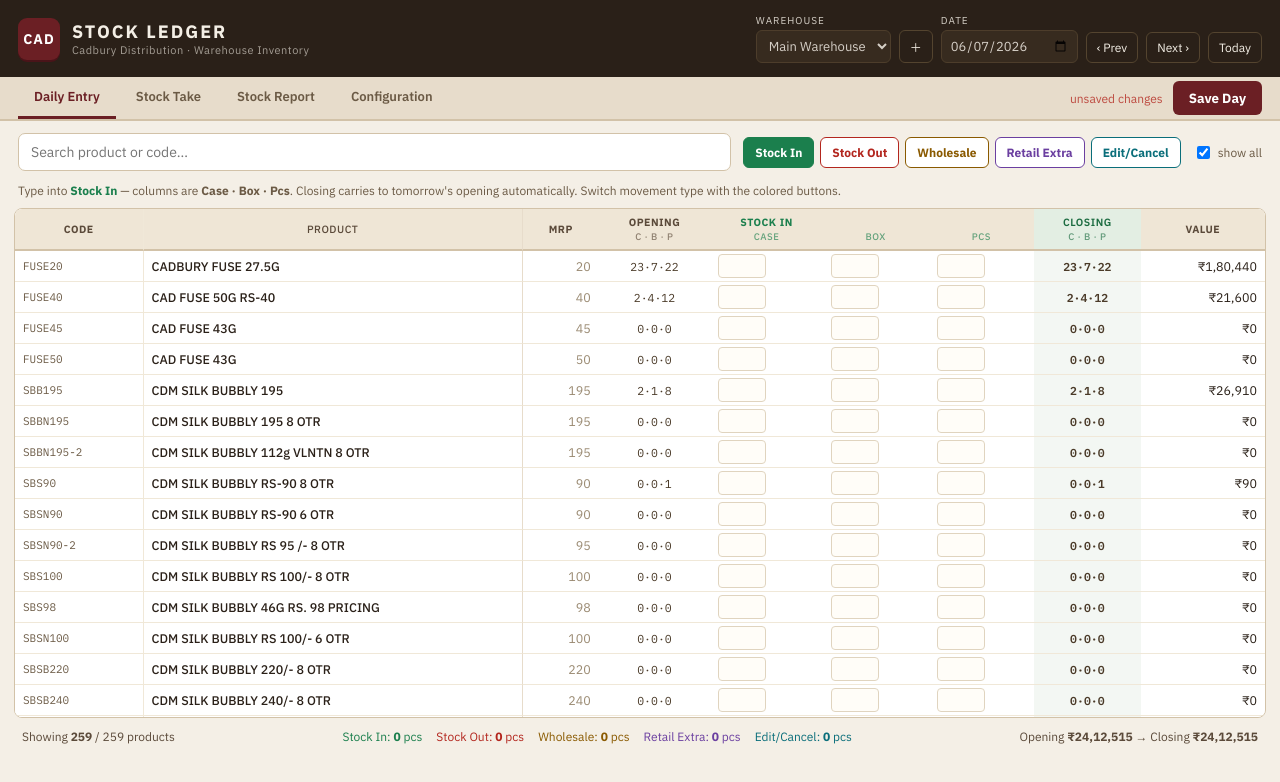
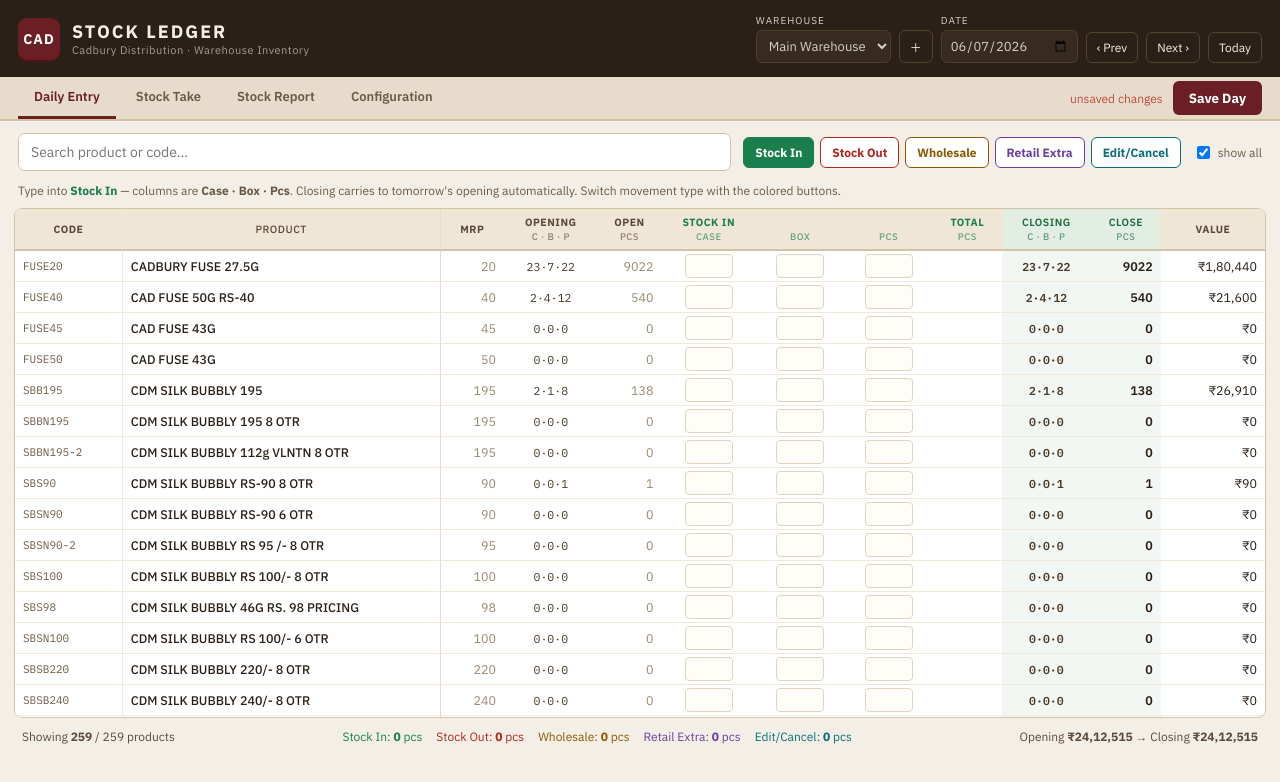
Before and after one commit to Jaincoder07/cadbury-stock-ledger, a React (Vite) app: page / in a window 1280 px wide. Shown: the top 782 px of the page. Built offline with nearby package versions, Linux system fonts and the light colour scheme.

Commit message:
Daily Entry: total pcs columns for opening, movement and closing; center inputs under headers

```diff
--- a/src/App.jsx
+++ b/src/App.jsx
@@ -502,10 +502,13 @@
                   <th className="stick desc">Product</th>
                   <th className="num">MRP</th>
                   <th className="grp">Opening<br /><span>C · B · P</span></th>
+                  <th className="num">Open<br /><span>Pcs</span></th>
                   <th className="grp" style={{ color: activeMv.color }}>{activeMv.label}<br /><span>Case</span></th>
                   <th className="grp" style={{ color: activeMv.color }}><br /><span>Box</span></th>
                   <th className="grp" style={{ color: activeMv.color }}><br /><span>Pcs</span></th>
+                  <th className="num" style={{ color: activeMv.color }}>Total<br /><span>Pcs</span></th>
                   <th className="grp closing">Closing<br /><span>C · B · P</span></th>
+                  <th className="num closing">Close<br /><span>Pcs</span></th>
                   <th className="num">Value</th>
                 </tr>
               </thead>
@@ -523,10 +526,13 @@
                       <td className="stick desc">{p.desc}</td>
                       <td className="num dim">{p.mrp}</td>
                       <td className="cbp">{od.c}·{od.b}·{od.p}</td>
+                      <td className="num dim">{o}</td>
                       <td className="inp"><NumCell value={cell.c} accent={activeMv.color} onChange={(v) => setCell(p.code, activeMove, "c", v)} /></td>
                       <td className="inp"><NumCell value={cell.b} accent={activeMv.color} onChange={(v) => setCell(p.code, activeMove, "b", v)} /></td>
                       <td className="inp"><NumCell value={cell.p} accent={activeMv.color} onChange={(v) => setCell(p.code, activeMove, "p", v)} /></td>
+                      <td className="num" style={{ color: activeMv.color, fontWeight: 600 }}>{toPcs(cell.c, cell.b, cell.p, p.pcsCase, p.pcsOuter) || ""}</td>
                       <td className={"cbp closing" + (neg ? " negtxt" : "")}>{cd.c}·{cd.b}·{cd.p}</td>
+                      <td className={"num closing" + (neg ? " negtxt" : "")}>{cl}</td>
                       <td className="num">{inr(cl * p.mrp)}</td>
                     </tr>
                   );
@@ -838,7 +844,7 @@
 .cbp { text-align:center; font-family:'IBM Plex Mono',monospace; font-size:11.5px; color:#4a3a28; }
 .closing { background:#f3f7f3; font-weight:600; }
 .grid thead th.closing { background:#e3eee3; color:#1b6b40; }
-.inp { padding:1px 3px; }
+.inp { padding:1px 3px; text-align:center; }
 .ncell { width:48px; border:1px solid #e0d4bf; border-radius:4px; padding:3px 4px; text-align:center; font-size:12.5px; background:#fffdf8; font-variant-numeric:tabular-nums; }
 .ncell:focus { outline:none; border-color:#6b1f24; background:#fff; box-shadow:0 0 0 2px rgba(107,31,36,.12); }
 .addpanel { margin:0 18px 10px; padding:12px 14px; background:#fff; border:1.5px solid #6b1f24; border-radius:9px; }
```
